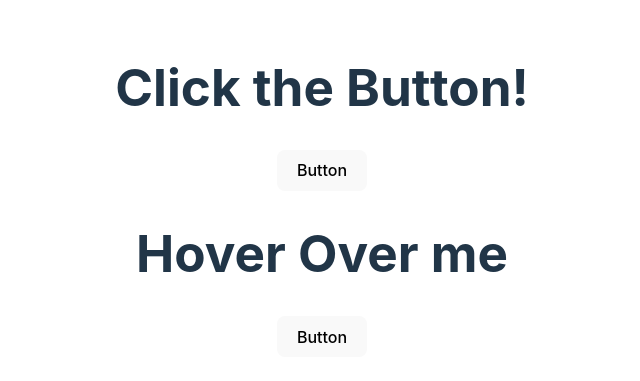
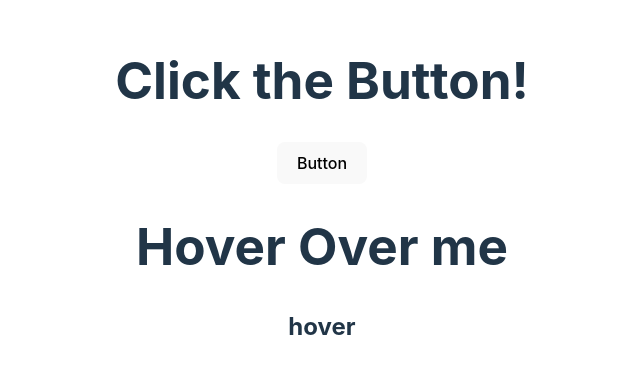
Before and after one commit to 101Shakila/first-react-app, a React (Vite) app: page / in a window 1280 px wide. Shown: the part 209-590 px from the top of the page, without its empty margins (318-958 px from the left). Built offline with nearby package versions, Linux system fonts and the light colour scheme.

Commit message:
Update Clicker.jsx

```diff
--- a/src/Clicker.jsx
+++ b/src/Clicker.jsx
@@ -13,7 +13,7 @@ export default function Clicker() {
             <h1>Click the Button!</h1>
             <button onClick={buttonClicker}>Button</button>
             <h1>Hover Over me</h1>
-            <button onMouseOver={buttonClicker}>Button</button>
+            <h2 onMouseOver={hoverMe}>hover</h2>
         </div>
     )
 
```
